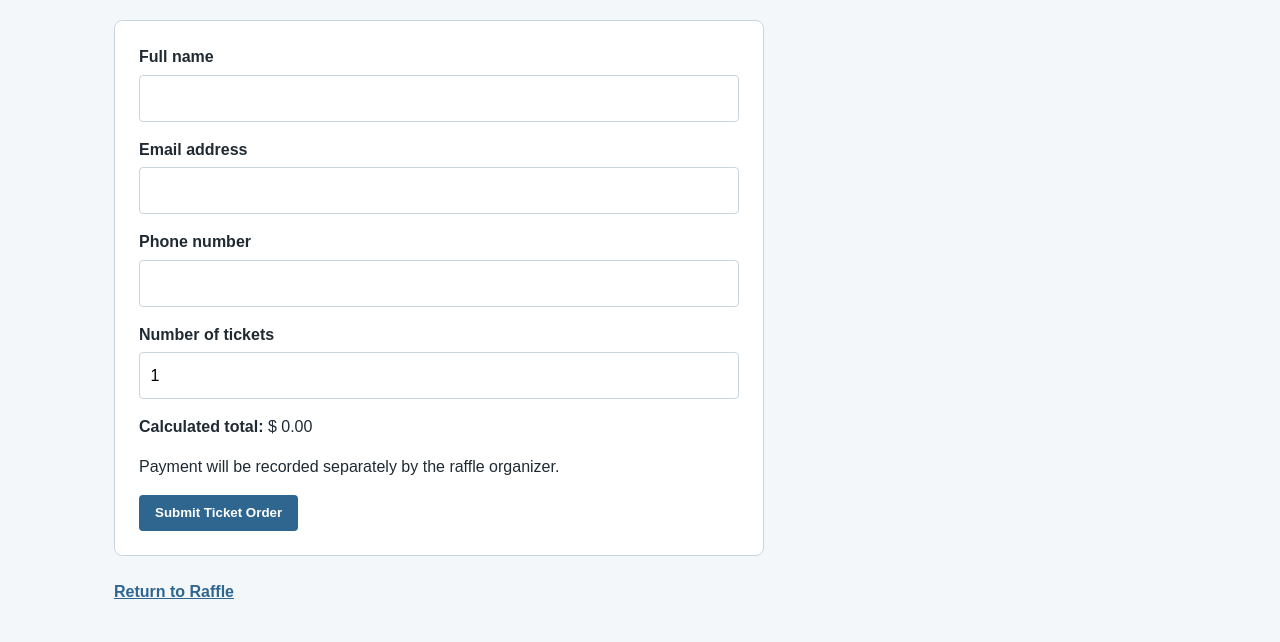
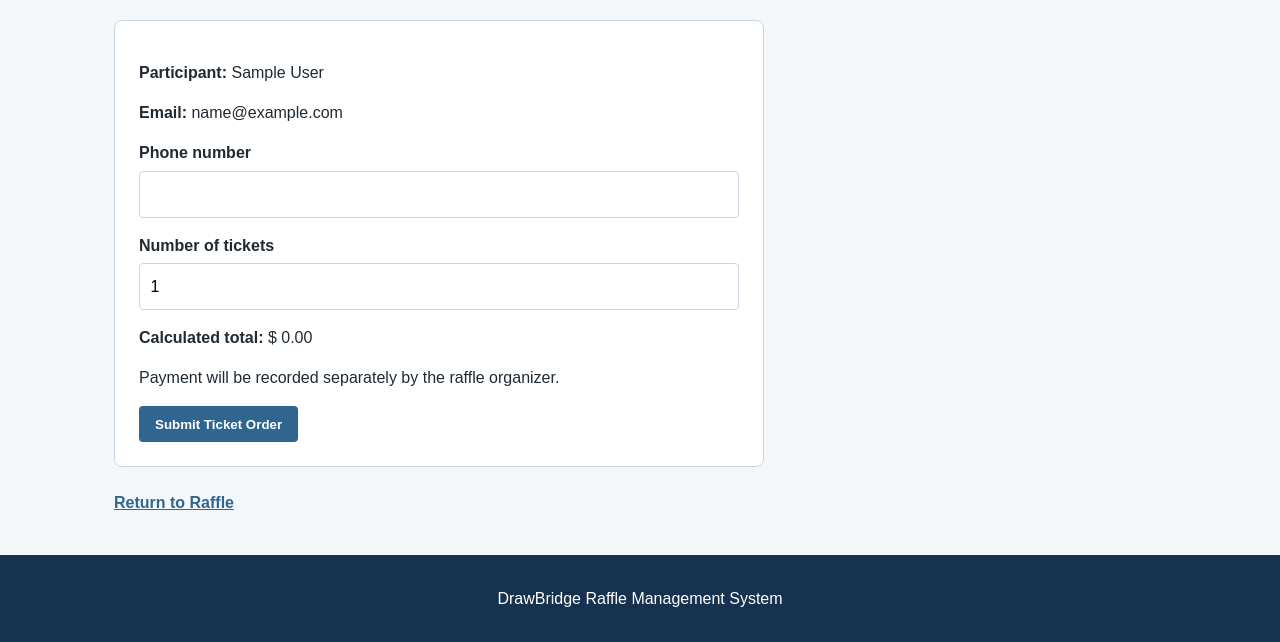
Before and after one commit to pedgecombe/DrawBridge, a Flask app: template templates/order.html in a window 1280 px wide. Shown: the part 288-930 px from the top of the page. Run offline with Flask 3, Linux system fonts and the light colour scheme; the template is opened without the code that fills it, so the values that code supplies are empty; the visitor is signed in with stand-in values (Sample User, id 1).

Commit message:
Link ticket orders to participant accounts

```diff
--- a/app.py
+++ b/app.py
@@ -52,6 +52,20 @@ def organizer_required(view_function):
     @login_required
     def wrapped_view(*args, **kwargs):
         if not current_user.is_organizer:
+            abort(403)
+
+        return view_function(*args, **kwargs)
+
+    return wrapped_view
+
+
+def participant_required(view_function):
+    """Allow access only to authenticated participant accounts."""
+
+    @wraps(view_function)
+    @login_required
+    def wrapped_view(*args, **kwargs):
+        if current_user.role != "participant":
             abort(403)
 
         return view_function(*args, **kwargs)
@@ -148,6 +162,7 @@ def raffle_details(raffle_id):
 
 
 @app.route("/raffles/<int:raffle_id>/order", methods=["GET", "POST"])
+@participant_required
 def create_order(raffle_id):
     """Collect participant details and create a ticket order.
 
@@ -165,8 +180,6 @@ def create_order(raffle_id):
     error = None
 
     if request.method == "POST":
-        name = request.form.get("name", "").strip()
-        email = request.form.get("email", "").strip()
         phone = request.form.get("phone", "").strip()
 
         try:
@@ -176,9 +189,7 @@ def create_order(raffle_id):
 
         tickets_remaining = raffle.ticket_limit - len(raffle.tickets)
 
-        if not name or not email:
-            error = "Name and email are required."
-        elif raffle.status != "Active":
+        if raffle.status != "Active":
             error = "This raffle is not accepting ticket orders."
         elif quantity < 1:
             error = "Select at least one ticket."
@@ -186,8 +197,8 @@ def create_order(raffle_id):
             error = "The requested quantity exceeds the available tickets."
         else:
             participant = Participant(
-                name=name,
-                email=email,
+                name=current_user.name,
+                email=current_user.email,
                 phone=phone,
             )
             db.session.add(participant)
@@ -196,6 +207,7 @@ def create_order(raffle_id):
             order = TicketOrder(
                 raffle_id=raffle.id,
                 participant_id=participant.id,
+                user_id=current_user.id,
                 quantity=quantity,
                 total_price=round(quantity * raffle.ticket_price, 2),
                 payment_status="Pending",
--- a/models.py
+++ b/models.py
@@ -94,12 +94,22 @@ class TicketOrder(db.Model):
     participant_id = db.Column(
         db.Integer, db.ForeignKey("participant.id"), nullable=False
     )
+    user_id = db.Column(
+        db.Integer,
+        db.ForeignKey("user.id"),
+        nullable=True,
+    )
     quantity = db.Column(db.Integer, nullable=False)
     total_price = db.Column(db.Float, nullable=False)
     payment_status = db.Column(
         db.String(20), nullable=False, default="Pending"
     )
     created_at = db.Column(db.DateTime, nullable=False, default=datetime.now)
+
+    user = db.relationship(
+        "User",
+        backref="ticket_orders",
+    )
 
     tickets = db.relationship("Ticket", backref="order", lazy=True)
 
--- a/templates/order.html
+++ b/templates/order.html
@@ -22,23 +22,14 @@
 
     <form method="post">
         <div>
-            <label for="name">Full name</label>
-            <input
-                type="text"
-                id="name"
-                name="name"
-                required
-            >
-        </div>
-
-        <div>
-            <label for="email">Email address</label>
-            <input
-                type="email"
-                id="email"
-                name="email"
-                required
-            >
+            <p>
+                <strong>Participant:</strong>
+                {{ current_user.name }}
+            </p>
+            <p>
+                <strong>Email:</strong>
+                {{ current_user.email }}
+            </p>
         </div>
 
         <div>
```
Also changed, not shown: templates/raffle_detail.html (+8 -2 lines), tests/test_app.py (+70 -2 lines).
